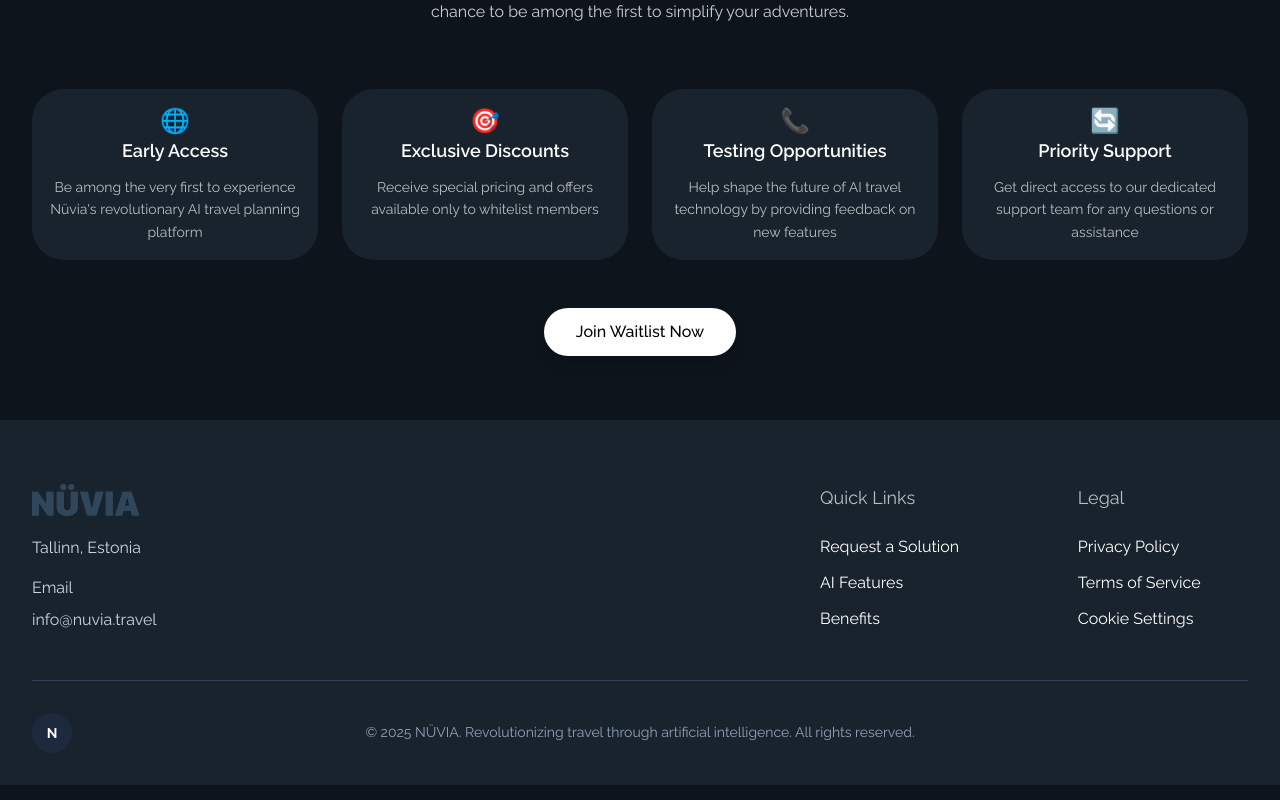
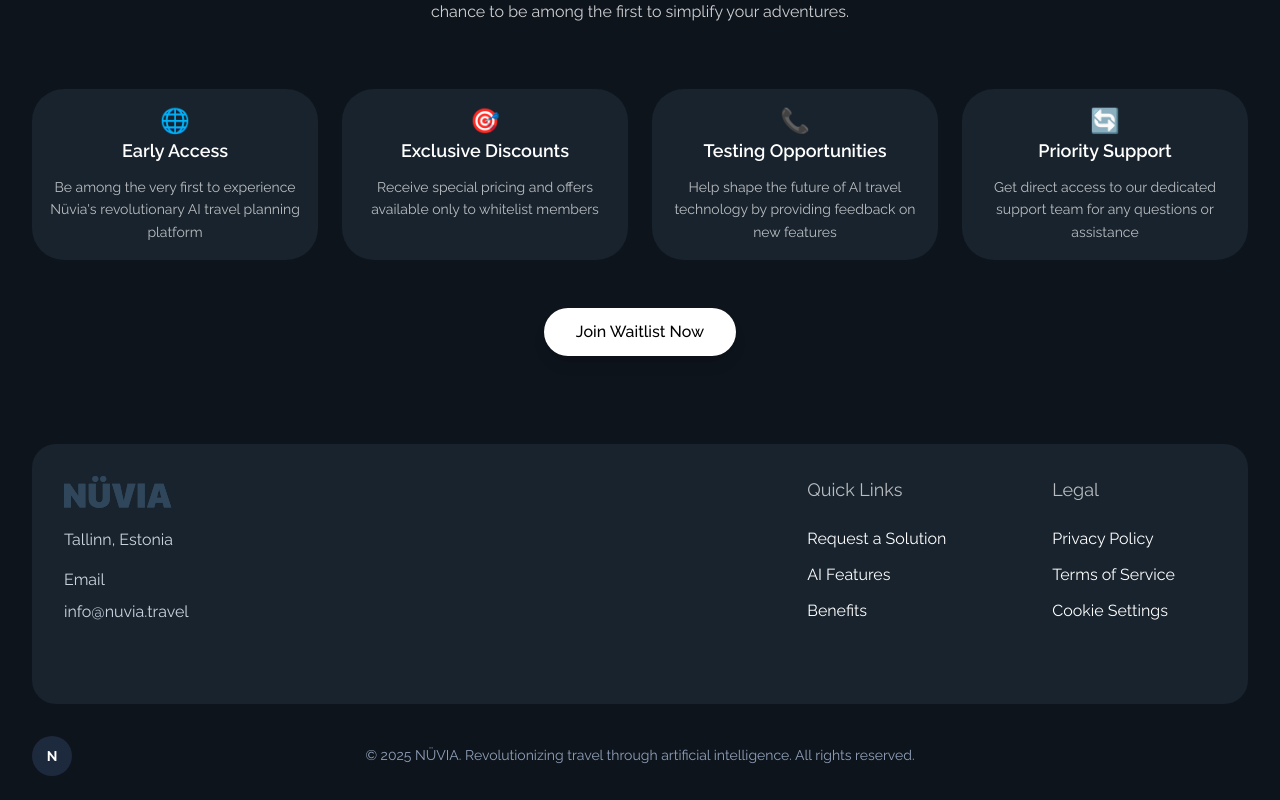
Before and after one commit to elghanbibadr/nuvia, a Next.js app: page / in a window 1280 px wide. Shown: the part 6320-7120 px from the top of the page. Built offline with nearby package versions, Linux system fonts and the light colour scheme.

Commit message:
fix alginment on the footer

```diff
--- a/app/componenets/Footer.jsx
+++ b/app/componenets/Footer.jsx
@@ -20,8 +20,8 @@ const Footer = () => {
   };
 
   return (
-    <footer className='bg-[#18232D] pt-16 pb-8 px-4 md:px-8'>
-      <div className="max-w-7xl mx-auto">
+    <footer className=' py-6 px-4 md:px-8'>
+      <div className="max-w-7xl bg-[#18232D] p-6 md:p-8 rounded-3xl mx-auto">
 
         {/* Main Footer Content */}
         <div className="grid grid-cols-1 items-center justify-center md:grid-cols-5 gap-12 md:gap-8 mb-12">
@@ -88,7 +88,9 @@ const Footer = () => {
         </div>
 
         {/* Divider */}
-        <div className="border-t border-slate-700 pt-8">
+
+      </div>
+         <div className=" pt-8">
           {/* Copyright */}
           <div className="flex items-center justify-between">
             {/* Logo circle on left */}
@@ -105,7 +107,6 @@ const Footer = () => {
             <div className="w-10"></div>
           </div>
         </div>
-      </div>
     </footer>
   );
 };
```
